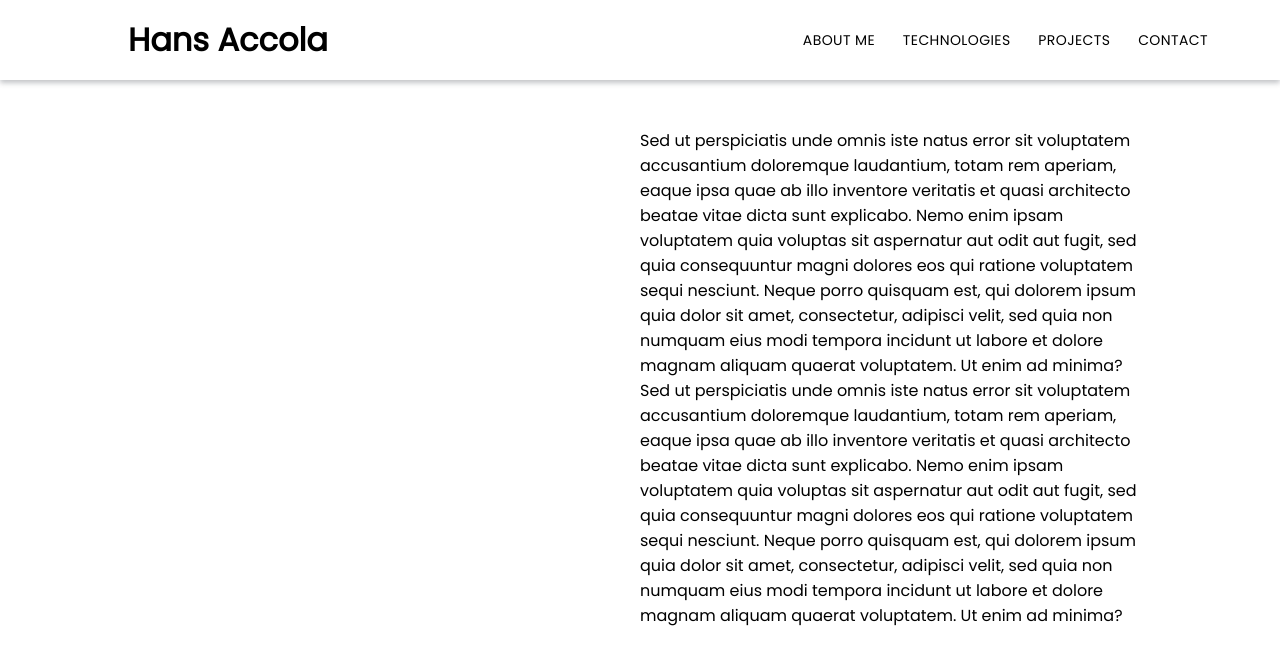
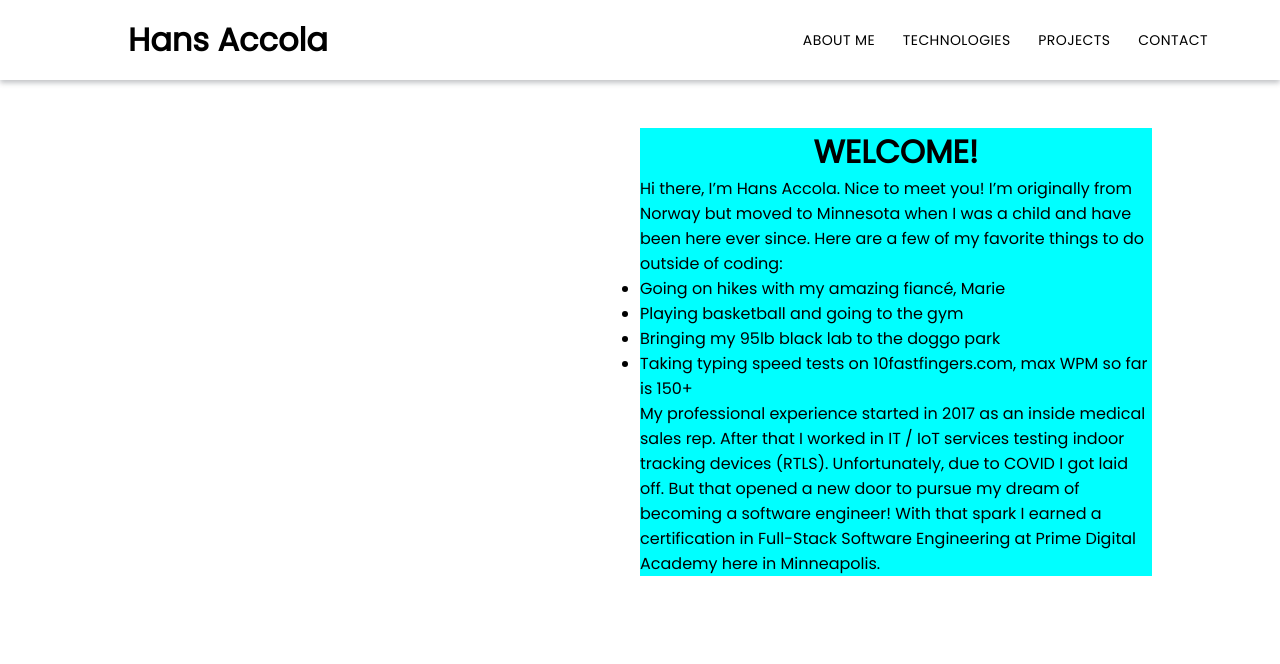
Before and after one commit to iHansy/responsive-portfolio, a React (Create React App) app: page / in a window 1280 px wide. Shown: the top 664 px of the page. Built offline with nearby package versions, Linux system fonts and the light colour scheme.

Commit message:
updated text to about me page

```diff
--- a/src/App.css
+++ b/src/App.css
@@ -75,6 +75,9 @@
 
 .aboutme-description {
   flex: 1;
+  background-color: cyan;
+  flex-direction: column;
+  align-items: center;
 }
 
 /* -------------------------- */
--- a/src/components/AboutMe.js
+++ b/src/components/AboutMe.js
@@ -11,7 +11,15 @@ function AboutMe(props) {
                 <img className="aboutme-img" src="headshot-4.jpg" alt="Headshot of Hans Accola"></img>
             </div>
             <div className="aboutme-description">
-                <p>Sed ut perspiciatis unde omnis iste natus error sit voluptatem accusantium doloremque laudantium, totam rem aperiam, eaque ipsa quae ab illo inventore veritatis et quasi architecto beatae vitae dicta sunt explicabo. Nemo enim ipsam voluptatem quia voluptas sit aspernatur aut odit aut fugit, sed quia consequuntur magni dolores eos qui ratione voluptatem sequi nesciunt. Neque porro quisquam est, qui dolorem ipsum quia dolor sit amet, consectetur, adipisci velit, sed quia non numquam eius modi tempora incidunt ut labore et dolore magnam aliquam quaerat voluptatem. Ut enim ad minima?Sed ut perspiciatis unde omnis iste natus error sit voluptatem accusantium doloremque laudantium, totam rem aperiam, eaque ipsa quae ab illo inventore veritatis et quasi architecto beatae vitae dicta sunt explicabo. Nemo enim ipsam voluptatem quia voluptas sit aspernatur aut odit aut fugit, sed quia consequuntur magni dolores eos qui ratione voluptatem sequi nesciunt. Neque porro quisquam est, qui dolorem ipsum quia dolor sit amet, consectetur, adipisci velit, sed quia non numquam eius modi tempora incidunt ut labore et dolore magnam aliquam quaerat voluptatem. Ut enim ad minima?</p>
+                <h1>WELCOME!</h1>
+                <p>Hi there, I’m Hans Accola. Nice to meet you! I’m originally from Norway but moved to Minnesota when I was a child and have been here ever since. Here are a few of my favorite things to do outside of coding:</p>
+                <ul>
+                    <li>Going on hikes with my amazing fiancé, Marie</li>
+                    <li>Playing basketball and going to the gym</li>
+                    <li>Bringing my 95lb black lab to the doggo park</li>
+                    <li>Taking typing speed tests on 10fastfingers.com, max WPM so far is 150+</li>
+                </ul>
+                <p>My professional experience started in 2017 as an inside medical sales rep. After that I worked in IT / IoT services testing indoor tracking devices (RTLS). Unfortunately, due to COVID I got laid off. But that opened a new door to pursue my dream of becoming a software engineer! With that spark I earned a certification in Full-Stack Software Engineering at Prime Digital Academy here in Minneapolis.</p>
             </div>
         </div>
     );
```
Also changed, not shown: 1 other file (tests, documents, lock files or other folders).
